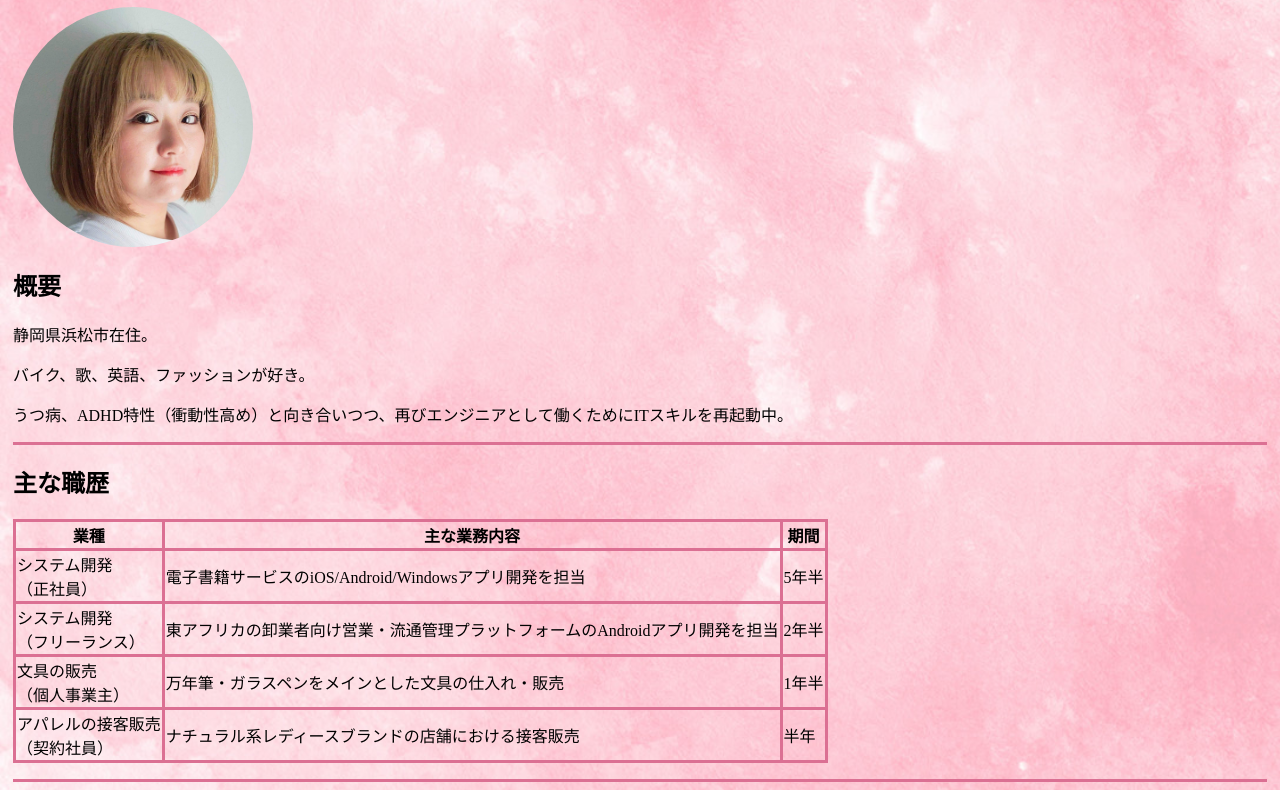
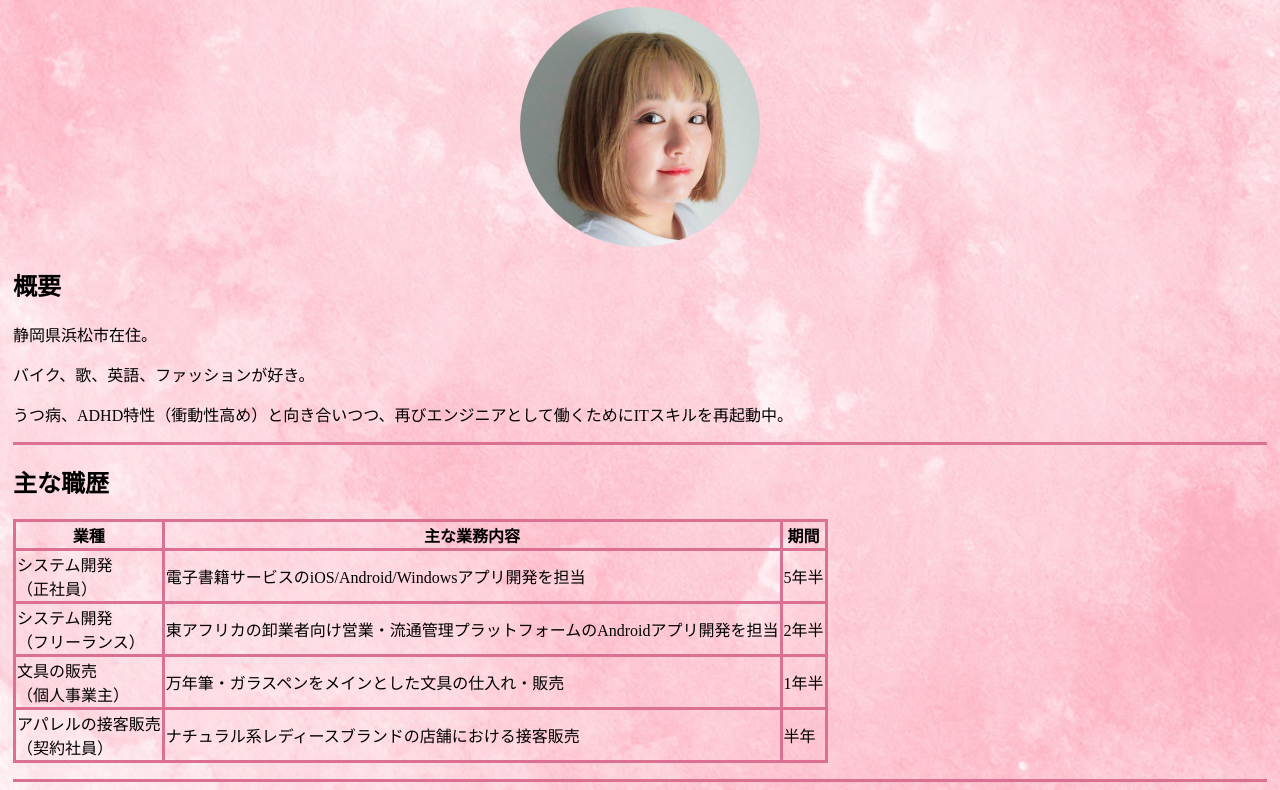
Before and after one commit to marie090101/marie090101.github.io, a plain HTML site: page index.html in a window 1280 px wide. Shown: the part 73-863 px from the top of the page. Drawn offline with Linux system fonts and the light colour scheme.

Commit message:
ヘッダー部分をセンタリングした

```diff
--- a/css/style.css
+++ b/css/style.css
@@ -9,18 +9,22 @@ body {
     background-size: cover;
 }
 
-#main {
-    padding-left: 5px;
-    padding-right: 5px;
+header {
+    text-align: center;
 }
 
 .icon {
     width: 50%;
     max-width: 240px;
+    margin: auto;
     display: block;
     border-radius: 50%;
 }
 
+#main {
+    padding-left: 5px;
+    padding-right: 5px;
+}
 section {
     border-style: none none solid none;
     border-color: palevioletred;
--- a/index.html
+++ b/index.html
@@ -13,11 +13,11 @@
     <!-- header -->
     <header>
         <h1>Marie(@marie090101)</h1>
+        <img class="icon" src="images/icon.jpg" alt="Marie(@marie090101)のアイコン">
     </header>
 
     <!-- main -->
     <div id="main">
-        <img class="icon" src="images/icon.jpg" alt="Marie(@marie090101)のアイコン">
         <section>
             <h2>概要</h2>
             <p>静岡県浜松市在住。</p>
```
